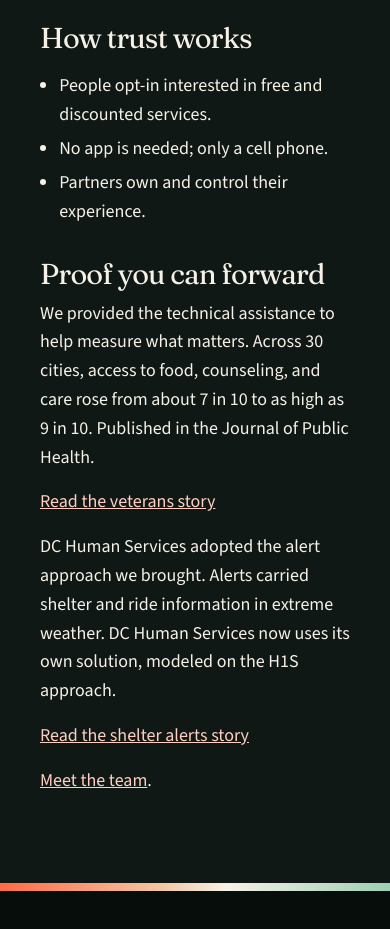
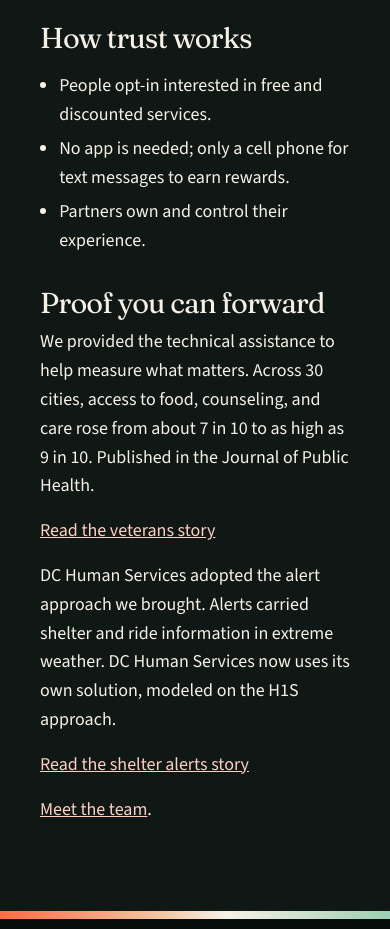
Before and after one commit to hopeonesource/hope1source.org, a React (Vite) app in the folder preview-v4/: page /public-agencies in a window 390 px wide. Shown: the part 1420-2349 px from the top of the page. Built offline with nearby package versions, Linux system fonts and the light colour scheme.

Commit message:
Expand phone and rewards wording

```diff
--- a/preview-v4/src/pages/PublicAgencies.jsx
+++ b/preview-v4/src/pages/PublicAgencies.jsx
@@ -49,7 +49,7 @@ export default function PublicAgencies() {
           <h2>How trust works</h2>
           <ul>
             <li>People opt-in interested in free and discounted services.</li>
-            <li>No app is needed; only a cell phone.</li>
+            <li>No app is needed; only a cell phone for text messages to earn rewards.</li>
             <li>Partners own and control their experience.</li>
           </ul>
           <h2>Proof you can forward</h2>
```
Also changed, not shown: 1 other file (tests, documents, lock files or other folders).
